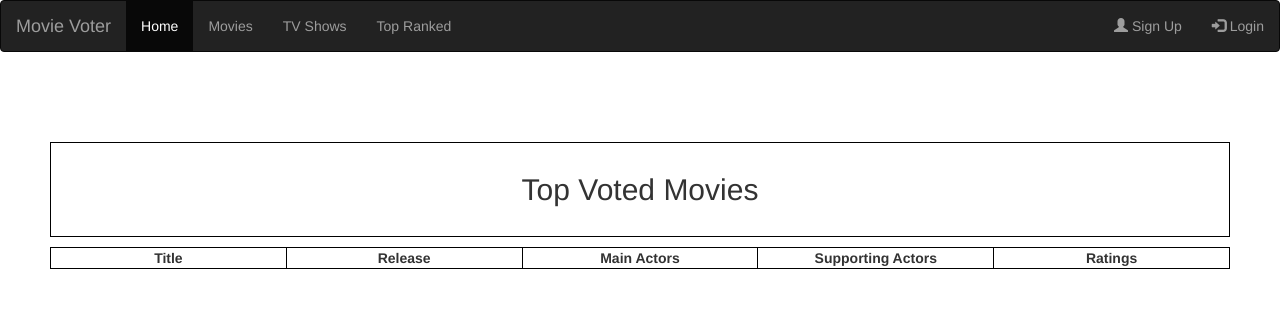
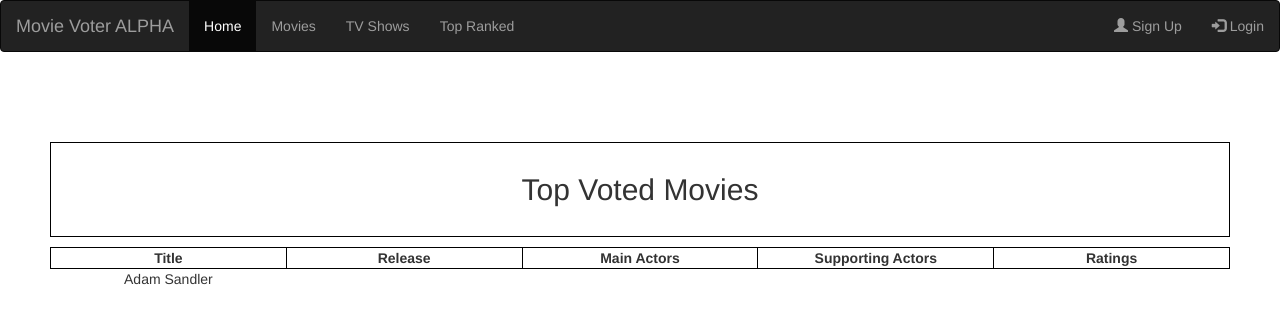
Before and after one commit to DSMamye/MovieVoter, a website: page movievoter/pages/index.html in a window 1280 px wide. Drawn offline with nearby package versions, Linux system fonts and the light colour scheme.

Commit message:
Update index.html
testing editor

```diff
--- a/movievoter/pages/index.html
+++ b/movievoter/pages/index.html
@@ -2,7 +2,7 @@
 <html>
 <head>
     <meta name="viewport" content="width=device-width, initial-scale=1">
-    <title>Movie Voter TEST</title>
+    <title>Movie Voter</title>
     <style>
         h2 {
             text-align: center;
@@ -35,7 +35,7 @@
 <nav class="navbar navbar-inverse">
     <div class="container-fluid">
         <div class="navbar-header">
-            <a class="navbar-brand" href="#">Movie Voter</a>
+            <a class="navbar-brand" href="#">Movie Voter ALPHA</a>
         </div>
         <ul class="nav navbar-nav">
             <li class="active"><a href="index.html">Home</a></li>
@@ -62,7 +62,7 @@
             <th style="text-align: center">Ratings</th>
         </tr>
         <tr>
-            <td></td>
+            <td style="text-align: center">Adam Sandler</td>
         </tr>
     </table>
 </div>
```
